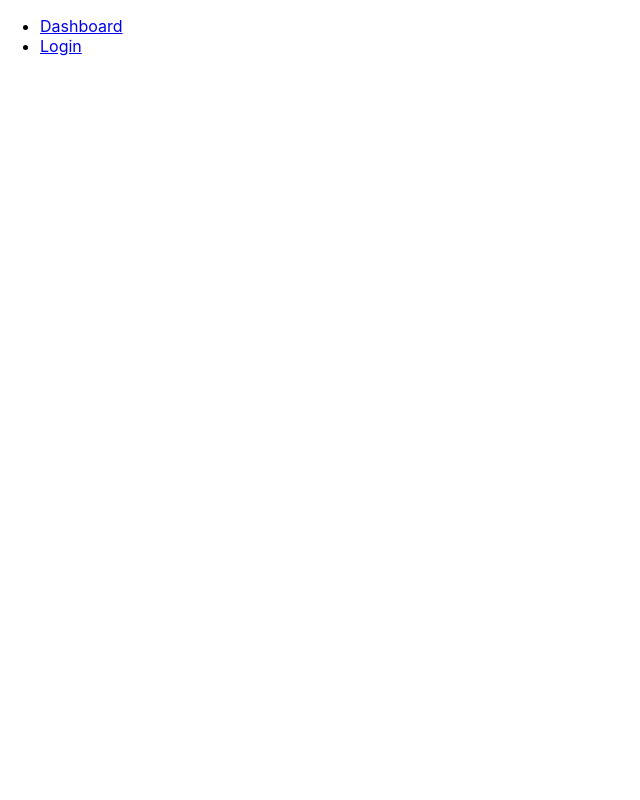
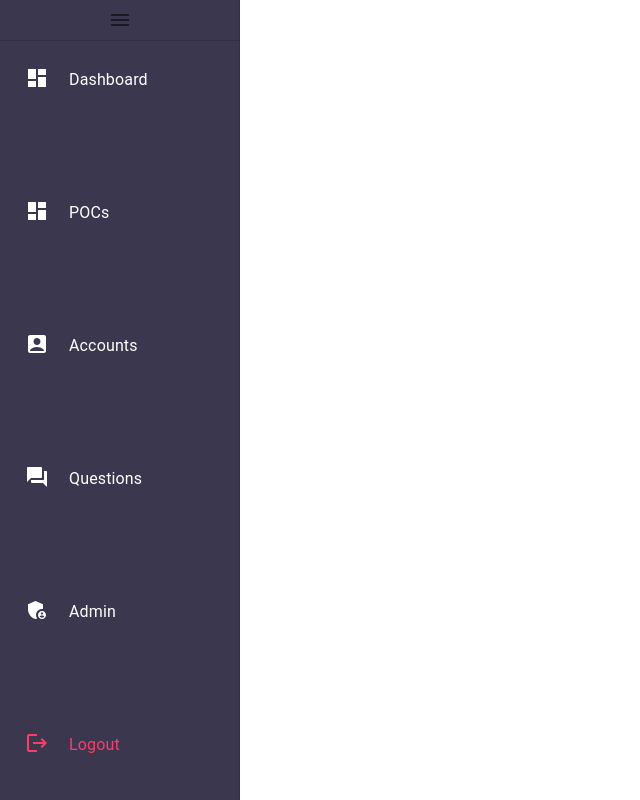
Before and after one commit to ejwalters/poc-management, a React (Create React App) app in the folder frontend/: page /pocs in a window 1280 px wide. Before the commit this address had no page. Shown: the whole page, without its empty margins (0-640 px from the left). Built offline with nearby package versions, Linux system fonts and the light colour scheme.

Commit message:
added navbar click to highlight

```diff
--- a/frontend/package.json
+++ b/frontend/package.json
@@ -14,6 +14,7 @@
     "react-dom": "^18.2.0",
     "react-router-dom": "^6.23.0",
     "react-scripts": "5.0.1",
+    "styled-components": "^6.1.8",
     "web-vitals": "^2.1.4"
   },
   "scripts": {
--- a/frontend/src/App.js
+++ b/frontend/src/App.js
@@ -5,16 +5,32 @@ import { BrowserRouter as Router, Route, Routes } from 'react-router-dom';
 import Navbar from './components/Navbar';
 import Login from './components/Login';
 import Dashboard from './components/Dashboard';
+import { ThemeProvider, createGlobalStyle } from 'styled-components';
+
+const GlobalStyle = createGlobalStyle`
+  body {
+    color: ${props => props.theme.primaryColor};
+    background-color: 'white'';
+  }
+`;
+
+const theme = {
+  primaryColor: '#3A374E',
+  secondaryColor: '#AF64FA'
+};
 
 function App() {
   return (
+    <ThemeProvider theme={theme}>
+      <GlobalStyle />
       <Router>
         <Navbar />
         <Routes>
-        <Route path="/" element={<Dashboard />} exact />
+          <Route path="/" element={<Dashboard />} />
           <Route path="/login" element={<Login />} />
         </Routes>
       </Router>
+    </ThemeProvider>
   );
 }
 
--- a/frontend/src/components/Navbar.js
+++ b/frontend/src/components/Navbar.js
@@ -1,17 +1,98 @@
 // frontend/src/components/Navbar.js
 
-import React from 'react';
-import { Link } from 'react-router-dom';
+import React, { useState } from 'react';
+import styled from 'styled-components';
+import { Drawer, List, ListItemText, Divider, IconButton } from '@mui/material';
+import DashboardIcon from '@mui/icons-material/Dashboard';
+import AccountBoxIcon from '@mui/icons-material/AccountBox';
+import QuestionAnswerIcon from '@mui/icons-material/QuestionAnswer';
+import AdminPanelSettingsIcon from '@mui/icons-material/AdminPanelSettings';
+import LogoutIcon from '@mui/icons-material/Logout';
+import MenuIcon from '@mui/icons-material/Menu';
 
-const Navbar = () => {
+const NavBarDrawer = styled(Drawer)({
+    width: 240,
+    '& .MuiDrawer-paper': {
+        width: 240,
+        boxSizing: 'border-box',
+        color: '#FFF',
+        backgroundColor: '#3A374E',
+    }
+});
+
+const MenuButton = styled(IconButton)({
+    color: '#FFF',
+    margin: '10px'
+});
+
+const NavBarList = styled(List)({
+    width: '100%',
+});
+
+const NavBarItem = styled.div`
+    display: flex;
+    align-items: center;
+    list-style-type: none;
+    color: ${({ isSelected, theme }) => isSelected ? 'white' : 'inherit'};
+    background-color: ${({ isSelected, theme }) => isSelected ? theme.secondaryColor : 'transparent'};
+    border-radius: 10px;
+    margin: 5px;
+    padding: 10px 20px;
+    margin-bottom: 81px; // Consistent spacing between items
+    cursor: pointer;
+`;
+
+const NavBarIcon = styled.div`
+    color: 'inherit';
+    margin-right: 20px; // Space between icon and text
+`;
+
+const StyledLogoutIcon = styled(LogoutIcon)`
+  && {
+    color: #FF3B6A; // Ensuring high specificity
+  }
+`;
+
+
+const NavBar = () => {
+    const [selectedItem, setSelectedItem] = useState('');
+
+    const navItems = [
+        { name: 'Dashboard', icon: <DashboardIcon /> },
+        { name: 'POCs', icon: <DashboardIcon /> }, // Replace with the correct icon
+        { name: 'Accounts', icon: <AccountBoxIcon /> },
+        { name: 'Questions', icon: <QuestionAnswerIcon /> },
+        { name: 'Admin', icon: <AdminPanelSettingsIcon /> },
+        { name: 'Logout', icon: <StyledLogoutIcon />, specialColor: '#FF3B6A' }
+    ];
+
+    const handleItemClick = (name) => {
+        setSelectedItem(name);
+    };
+
     return (
-        <nav>
-            <ul>
-                <li><Link to="/">Dashboard</Link></li>
-                <li><Link to="/login">Login</Link></li>
-            </ul>
-        </nav>
+        <NavBarDrawer variant="permanent">
+            <MenuButton>
+                <MenuIcon />
+            </MenuButton>
+            <Divider />
+            <NavBarList>
+                {navItems.map(item => (
+                    <NavBarItem
+                        key={item.name}
+                        isSelected={selectedItem === item.name}
+                        onClick={() => handleItemClick(item.name)}
+                        style={{ color: item.specialColor }}
+                    >
+                        <NavBarIcon style={{ color: selectedItem === item.name && item.specialColor ? item.specialColor : '#FFF' }}>
+                            {item.icon}
+                        </NavBarIcon>
+                        <ListItemText primary={item.name} />
+                    </NavBarItem>
+                ))}
+            </NavBarList>
+        </NavBarDrawer>
     );
-}
+};
 
-export default Navbar;
+export default NavBar;
```
Also changed, not shown: 1 other file (tests, documents, lock files or other folders). Lines whose indentation alone changed are shown as unchanged.
